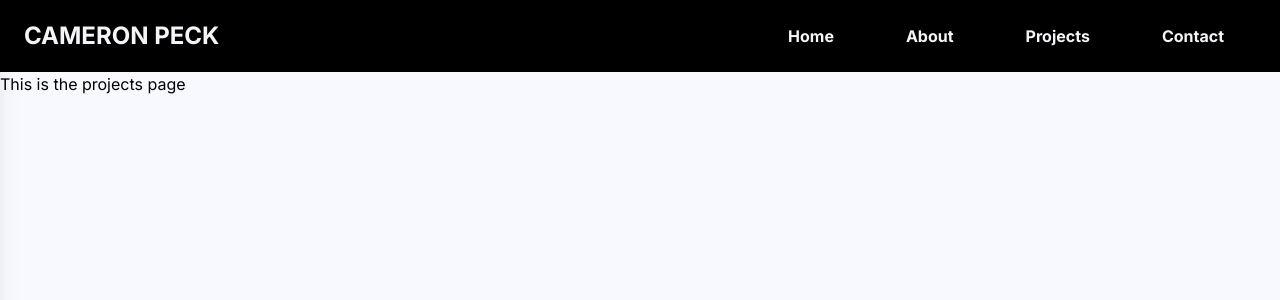
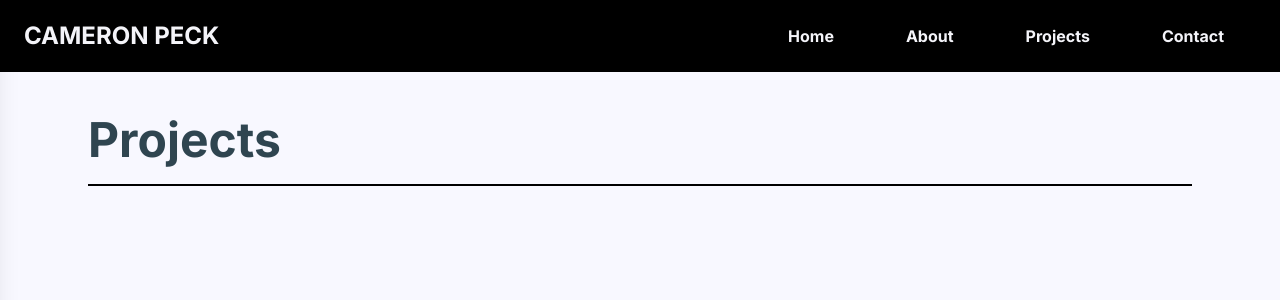
Before and after one commit to cam-peck/portfolio, a Next.js app: page /projects in a window 1280 px wide. Shown: the top 300 px of the page. Built offline with nearby package versions, Linux system fonts and the light colour scheme.

Commit message:
add header and ensure projects page renders correctly

```diff
--- a/pages/projects.tsx
+++ b/pages/projects.tsx
@@ -1,7 +1,11 @@
 export default function Projects() {
   return (
-    <div>
-      <h1>This is the projects page</h1>
-    </div>
+    <main className="max-w-6xl mx-auto px-6 pt-4 mdlg:pt-8">
+      <div className="mb-16 pb-2 border-b-2">
+        <h1 data-testid="main-header" className="text-[48px] font-bold text-charcoal text-center mdlg:text-left">
+          Projects
+        </h1>
+      </div>
+    </main>
   );
 }
```
